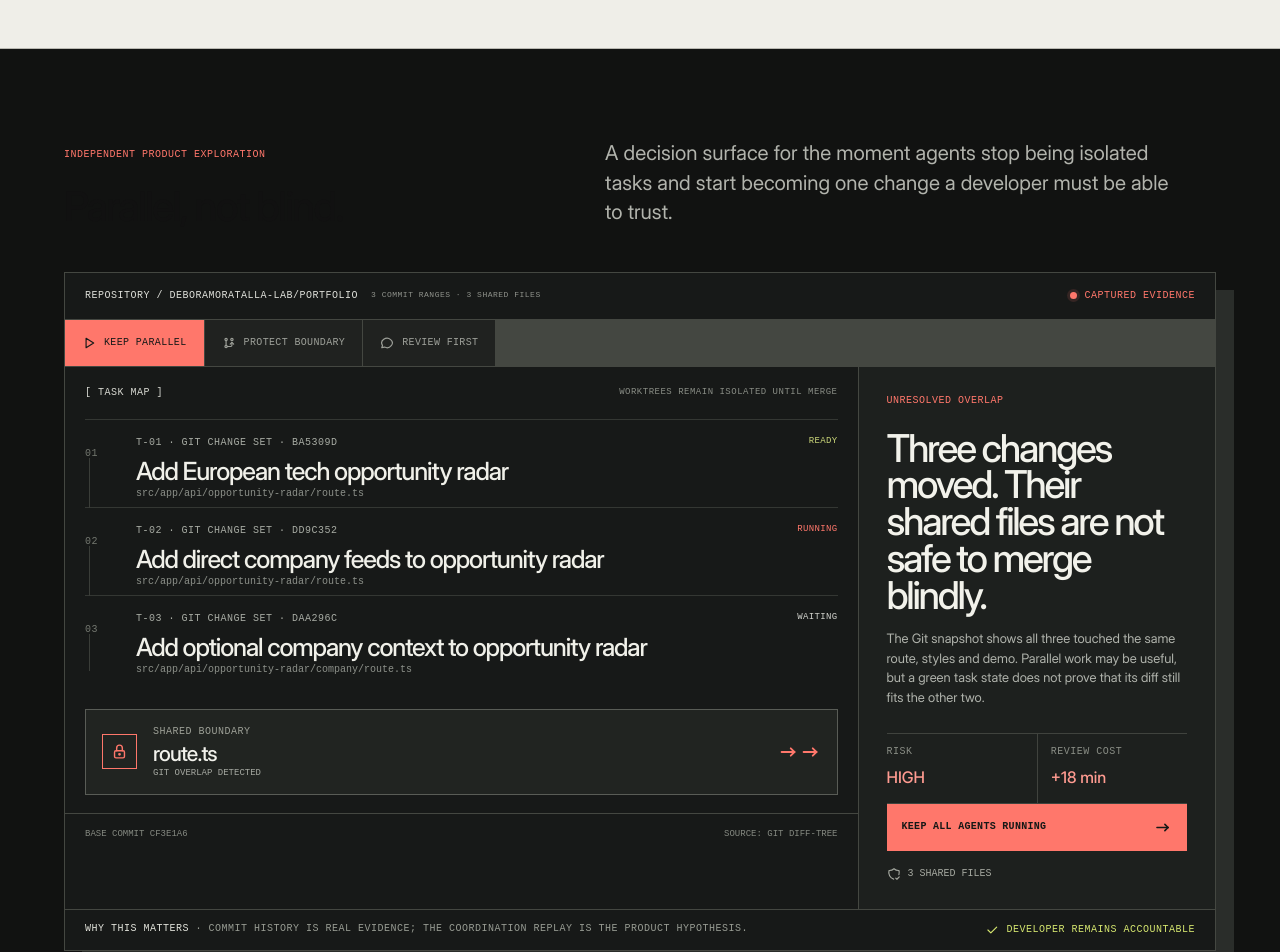
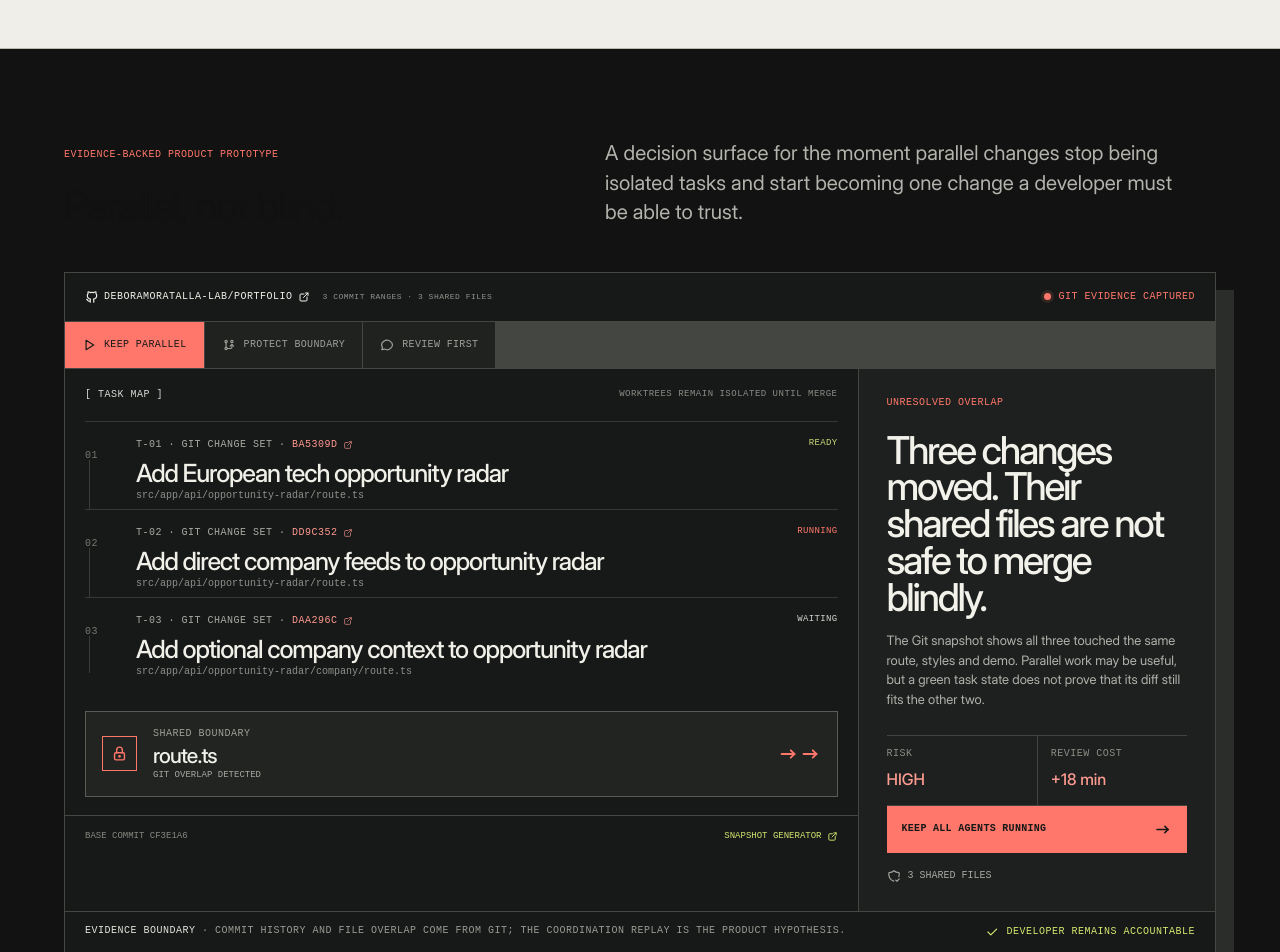
Before and after one commit to deboramoratalla-lab/portfolio, a Next.js app: page /lab/parallel-not-blind in a window 1280 px wide. Shown: the part 3100-4052 px from the top of the page. Built offline with nearby package versions, Linux system fonts and the light colour scheme.

Commit message:
Expose GitHub evidence in convergence prototype

```diff
--- a/src/components/agent-convergence-demo.tsx
+++ b/src/components/agent-convergence-demo.tsx
@@ -1,7 +1,7 @@
 "use client"
 
 import { useMemo, useState } from "react"
-import { IconArrowNarrowRight, IconCheck, IconGitBranch, IconLock, IconMessageCircle, IconPlayerPause, IconPlayerPlay, IconShieldCheck } from "@tabler/icons-react"
+import { IconArrowNarrowRight, IconBrandGithub, IconCheck, IconExternalLink, IconGitBranch, IconLock, IconMessageCircle, IconPlayerPause, IconPlayerPlay, IconShieldCheck } from "@tabler/icons-react"
 import gitSnapshot from "@/data/agent-convergence-snapshot.json"
 
 type Mode = "parallel" | "queue" | "review"
@@ -37,6 +37,8 @@ const modes: Record<Mode, { label: string; action: string; title: string; copy:
 }
 
 const tasks = gitSnapshot.tasks.map((task, index) => ({ ...task, agent: "Git change set", files: task.files[0], state: index === 0 ? "READY" : index === 1 ? "RUNNING" : "WAITING", lane: index === 0 ? "safe" : index === 1 ? "risk" : "wait" }))
+const repositoryUrl = `https://github.com/${gitSnapshot.source.repository}`
+const snapshotScriptUrl = `${repositoryUrl}/blob/main/tools/build-convergence-snapshot.mjs`
 
 export function AgentConvergenceCover() {
   return <div className="agent-convergence-cover" aria-hidden="true">
@@ -54,12 +56,12 @@ export function AgentConvergenceDemo() {
 
   return <section className="agent-convergence" aria-labelledby="agent-convergence-title">
     <header className="agent-convergence-intro">
-      <div><span>Independent product exploration</span><h2 id="agent-convergence-title">Parallel, not blind.</h2></div>
-      <p>A decision surface for the moment agents stop being isolated tasks and start becoming one change a developer must be able to trust.</p>
+      <div><span>Evidence-backed product prototype</span><h2 id="agent-convergence-title">Parallel, not blind.</h2></div>
+      <p>A decision surface for the moment parallel changes stop being isolated tasks and start becoming one change a developer must be able to trust.</p>
     </header>
 
     <div className="convergence-console">
-      <header className="convergence-bar"><div><span>Repository / {gitSnapshot.source.repository}</span><small>3 commit ranges · {gitSnapshot.sharedFiles.length} shared files</small></div><div className="convergence-live"><i /> Captured evidence</div></header>
+      <header className="convergence-bar"><div><a className="convergence-repo-link" href={repositoryUrl} target="_blank" rel="noreferrer"><IconBrandGithub size={14} /> {gitSnapshot.source.repository}<IconExternalLink size={12} /></a><small>{gitSnapshot.tasks.length} commit ranges · {gitSnapshot.sharedFiles.length} shared files</small></div><div className="convergence-live"><i /> Git evidence captured</div></header>
       <div className="convergence-tabs" role="group" aria-label="Choose a task coordination strategy">
         <button className={mode === "parallel" ? "is-active" : ""} onClick={() => setMode("parallel")}><IconPlayerPlay size={14} /> Keep parallel</button>
         <button className={mode === "queue" ? "is-active" : ""} onClick={() => setMode("queue")}><IconGitBranch size={14} /> Protect boundary</button>
@@ -72,7 +74,7 @@ export function AgentConvergenceDemo() {
           <div className="convergence-lanes">
             {visibleTasks.map((task, index) => <article className={`convergence-task ${task.lane} ${task.id === "C-22" && mode === "queue" ? "is-queued" : ""}`} key={task.id}>
               <div className="convergence-task-index"><span>{String(index + 1).padStart(2, "0")}</span><i /></div>
-              <div><span>{task.id} · {task.agent} · {task.hash}</span><h3>{task.subject}</h3><p>{task.files}</p></div>
+              <div><span>{task.id} · {task.agent} · <a href={`${repositoryUrl}/commit/${task.hash}`} target="_blank" rel="noreferrer">{task.hash}<IconExternalLink size={10} /></a></span><h3>{task.subject}</h3><p>{task.files}</p></div>
               <b>{task.state}</b>
             </article>)}
           </div>
@@ -81,7 +83,7 @@ export function AgentConvergenceDemo() {
             <div><span>Shared boundary</span><strong>{gitSnapshot.sharedFiles[0]?.path.split("/").pop()}</strong><small>{current.evidence}</small></div>
             <div className="convergence-boundary-arrows"><IconArrowNarrowRight size={22} /><IconArrowNarrowRight size={22} /></div>
           </div>
-          <footer><span>Base commit {gitSnapshot.tasks[0]?.parent}</span><span>Source: {gitSnapshot.source.method}</span></footer>
+          <footer><span>Base commit {gitSnapshot.tasks[0]?.parent}</span><a href={snapshotScriptUrl} target="_blank" rel="noreferrer">Snapshot generator <IconExternalLink size={11} /></a></footer>
         </section>
 
         <aside className={`convergence-decision ${current.tone}`} aria-live="polite">
@@ -94,7 +96,7 @@ export function AgentConvergenceDemo() {
         </aside>
       </div>
 
-      <footer className="convergence-proof"><span><b>Why this matters</b> · Commit history is real evidence; the coordination replay is the product hypothesis.</span><span><IconCheck size={14} /> Developer remains accountable</span></footer>
+      <footer className="convergence-proof"><span><b>Evidence boundary</b> · Commit history and file overlap come from Git; the coordination replay is the product hypothesis.</span><span><IconCheck size={14} /> Developer remains accountable</span></footer>
     </div>
   </section>
 }
```
Also changed, not shown: src/app/globals.css.
